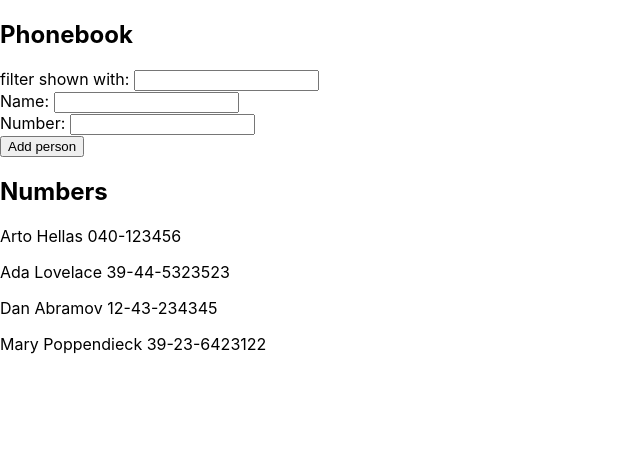
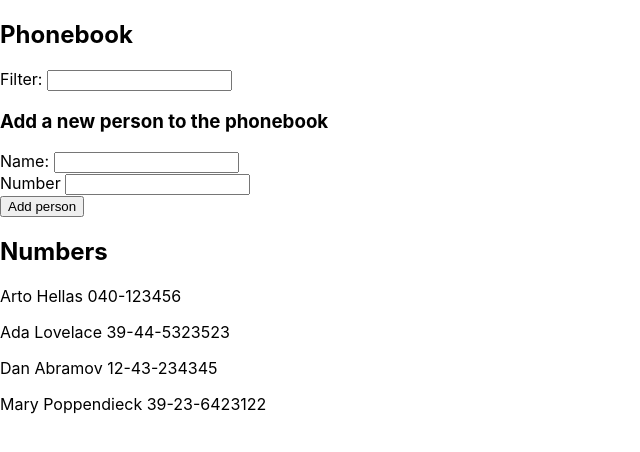
Before and after one commit to haakonte/part2, a React (Create React App) app in the folder phonebook_part2/: page / in a window 1280 px wide. Shown: the top 452 px of the page, without its empty margins (0-640 px from the left). Built offline with nearby package versions, Linux system fonts and the light colour scheme.

Commit message:
completed 2.10, although search field is a little bit off when the field is empty

```diff
--- a/phonebook_part2/src/App.js
+++ b/phonebook_part2/src/App.js
@@ -1,5 +1,7 @@
 import React, { useState } from 'react'
-import Person from './components/Person'
+import PersonForm from './components/PersonForm'
+import Phonebook from './components/Phonebook'
+import SearchField from './components/SearchField'
 
 const App = () => {
 
@@ -44,10 +46,10 @@ const App = () => {
     //must
     setNewSearch(event.target.value)
     const string = newSearch
-    if (string.length === 0) {
+    if (string === '') {
       setToShow(persons)
     } else {
-      const shouldShow = persons.filter(person => person.name.includes(string))
+      const shouldShow = persons.filter(person => person.name.slice(0,string.length).includes(string))
       setToShow(shouldShow)
     }
   }
@@ -57,26 +59,16 @@ const App = () => {
   return (
     <div>
       <h2>Phonebook</h2>
-      <div>
-        filter shown with: <input value={newSearch} onChange={handleSearchChange}/>
-      </div>
-      <form onSubmit={addPerson}>
-        <div>
-          Name: <input value={newName} onChange={handleNameChange}/>
-        </div>
-        <div>
-          Number: <input value = {newNumber} onChange = {handleNumberChange}/>
-        </div>
-        <div>
-          <button type="submit">Add person</button>
-        </div>
-      </form>
+      <SearchField newSearch = {newSearch} onChange = {handleSearchChange}/>
+      <h3>Add a new person to the phonebook</h3>
+      <PersonForm onSubmit ={addPerson}
+      newName = {newName}
+      newNumber = {newNumber}
+      onChangeName ={handleNameChange}
+      onChangeNumber = {handleNumberChange}
+      />
       <h2>Numbers</h2>
-        <div>
-          {toShow.map((person, i) =>
-            <Person key = {i} person = {person}/>
-          )}
-        </div>
+        <Phonebook persons = {toShow}/>
     </div>
   )
 }
--- /dev/null
+++ b/phonebook_part2/src/components/PersonForm.js
@@ -0,0 +1,19 @@
+import React from 'react'
+
+const PersonForm = ({onSubmit, newName, newNumber, onChangeName, onChangeNumber}) => {
+  return (
+    <form onSubmit = {onSubmit}>
+      <div>
+        Name: <input value={newName} onChange = {onChangeName}/>
+      </div>
+      <div>
+        Number <input value={newNumber} onChange = {onChangeNumber}/>
+      </div>
+      <div>
+        <button type='submit'>Add person</button>
+      </div>
+    </form>
+  )
+}
+
+export default PersonForm
--- /dev/null
+++ b/phonebook_part2/src/components/Phonebook.js
@@ -0,0 +1,14 @@
+import React from 'react'
+import Person from './Person'
+
+const Phonebook = ({persons}) => {
+  return (
+    <div>
+      {persons.map((p, i) =>
+        <Person key={i} person = {p}/>
+      )}
+    </div>
+  )
+}
+
+export default Phonebook
--- /dev/null
+++ b/phonebook_part2/src/components/SearchField.js
@@ -0,0 +1,11 @@
+import React from 'react'
+
+const SearchField = ({newSearch, onChange}) => {
+  return (
+    <div>
+      Filter: <input value={newSearch} onChange={onChange}/>
+    </div>
+  )
+}
+
+export default SearchField
```
Also changed, not shown: 1 other file (tests, documents, lock files or other folders).
